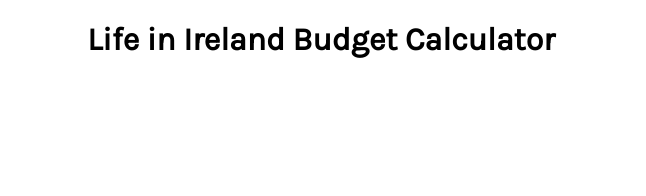
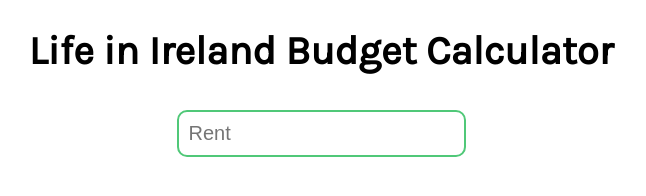
Before and after one commit to JayKearney/personal-budget-calculator, a plain HTML site: page index.html in a window 1280 px wide. Shown: the whole page, without its empty margins (319-965 px from the left). Drawn offline with Linux system fonts and the light colour scheme.

Commit message:
Add rent field and styling

```diff
--- a/assets/css/style.css
+++ b/assets/css/style.css
@@ -1,3 +1,4 @@
+/* --------- Heading */
 
 .ireland {
     width: 50%;
@@ -7,4 +8,21 @@
 h1 {
     font-family: 'Karla', sans-serif;
     text-align: center;
+    font-size: 2.5rem;
+    margin-bottom: 5%;
 }
+
+/* --------- Calculator Fields */
+
+.rent-field {
+    text-align: center;
+    margin: 5px;
+    padding: 5px;
+}
+
+.rent-field input {
+    font-size: 20px;
+    border: 2.5px solid #50C878;
+    border-radius: 10px;
+    padding: 10px;
+}
--- a/index.html
+++ b/index.html
@@ -19,6 +19,10 @@
     <div class="ireland">
         <h1>Life in Ireland Budget Calculator</h1>
 
+        <div class="rent-field">
+            <input type="number" placeholder="Rent"/>
+        </div>
+
 
     </div>
 
```
Also changed, not shown: 1 other file.
